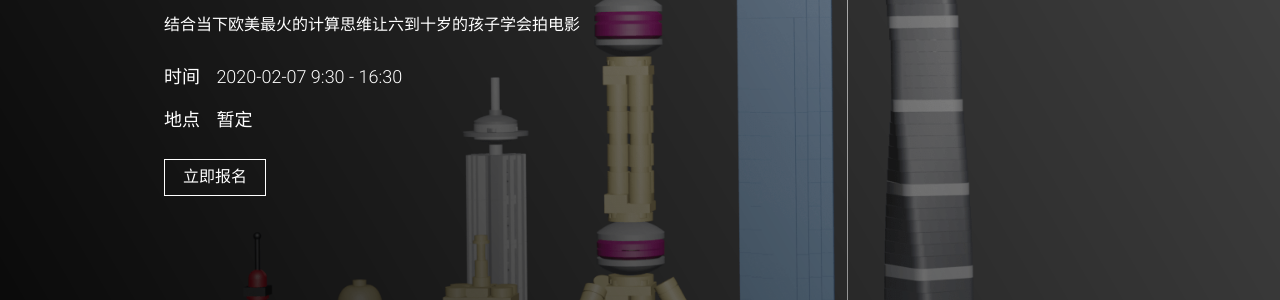
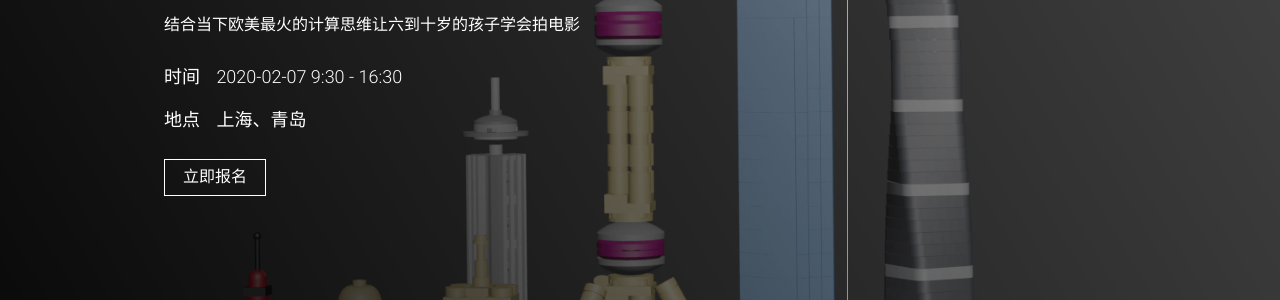
Before and after one commit to sayidhe/event, a Jekyll site: the page built from _events/lego-shanghai.md, in a window 1280 px wide. Shown: the part 413-713 px from the top of the page. Built offline with Jekyll 4.4.1, drawn with Linux system fonts in a browser that asks for light colours.

Commit message:
update lego event location

```diff
--- a/_events/lego-shanghai.md
+++ b/_events/lego-shanghai.md
@@ -11,7 +11,7 @@ tags:
     - 计算思维
 event_date: 2020-2-7
 event_time: "9:30 - 16:30"
-event_location: "暂定"
+event_location: "上海、青岛"
 sign_up: true
 lang: zh
 categories:
```
Also changed, not shown: _events/en/lego-shanghai.md (+1 -1 lines).
